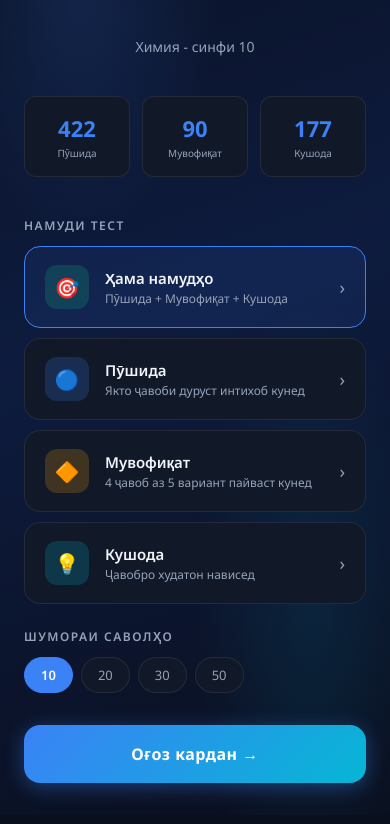
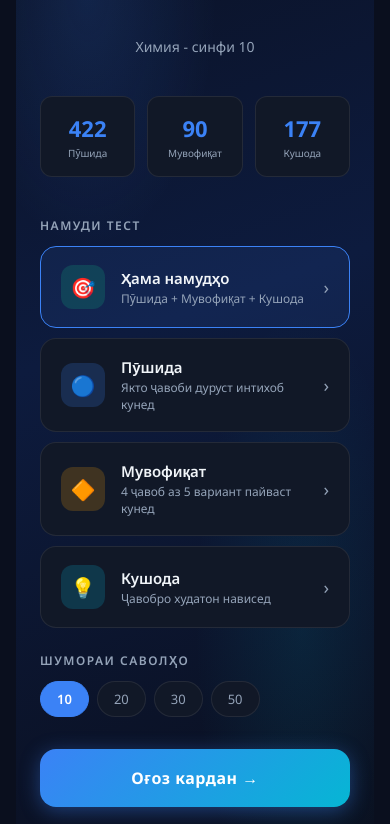
Before and after one commit to shodmehr100-collab/ChemTest, a plain HTML site: page index.html in a window 390 px wide. Shown: the part 220-1044 px from the top of the page. Drawn offline with nearby package versions, Linux system fonts and the light colour scheme.

Commit message:
Update index.html

```diff
--- a/index.html
+++ b/index.html
@@ -39,9 +39,17 @@
   background: var(--bg);
   color: var(--text);
   min-height: 100vh;
-    max-width: 430px;
+  width: 100%;
+  max-width: 1400px;
   margin: 0 auto;
-    overflow-x: hidden;
+}
+
+/* На телефонах убираем max-width */
+@media (max-width: 768px) {
+  body {
+    max-width: 100%;
+    padding: 0 16px;
+  }
 }
 
   /* ===== SCREENS ===== */
```
Lines whose indentation alone changed are shown as unchanged.
